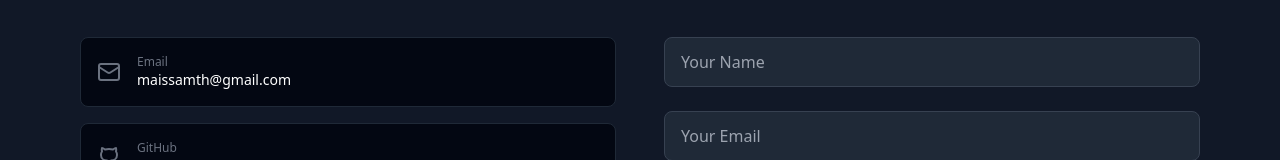
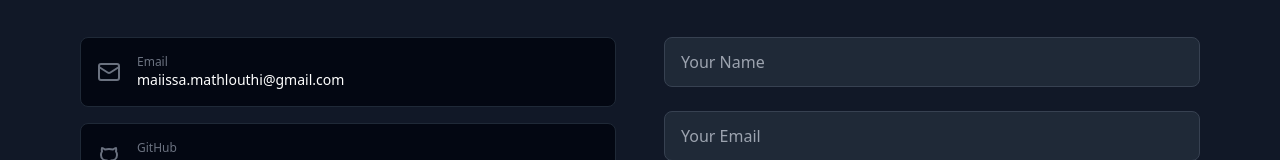
Before and after one commit to someart/portfolio-maissa-mathlouthi, a Next.js app: page / in a window 1280 px wide. Shown: the part 4636-4796 px from the top of the page. Built offline with nearby package versions, Linux system fonts and the light colour scheme; no server answers.

Commit message:
feat: Add Contact section component with a form and contact links.

```diff
--- a/src/components/sections/Contact.tsx
+++ b/src/components/sections/Contact.tsx
@@ -3,7 +3,7 @@ import React, { useState } from "react";
 import { Mail, Github, Linkedin, MapPin, Send, Phone } from "lucide-react"
 
 const contactLinks = [
-  { icon: Mail, label: "Email", value: "maissamth@gmail.com", href: "mailto:maissamth@gmail.com" },
+  { icon: Mail, label: "Email", value: "maiissa.mathlouthi@gmail.com", href: "mailto:maiissa.mathlouthi@gmail.com" },
   { icon: Github, label: "GitHub", value: "@someart", href: "https://github.com/someart" },
   {
     icon: Linkedin,
```
